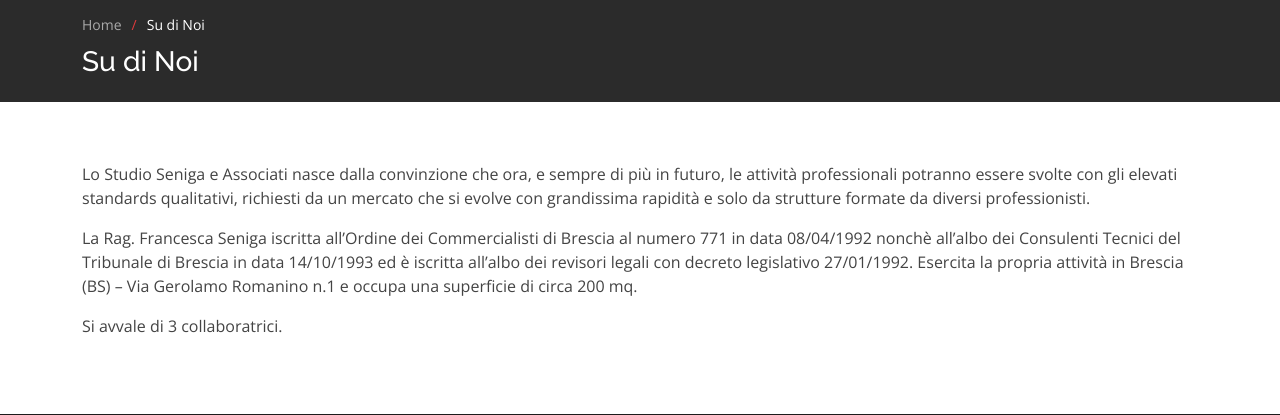
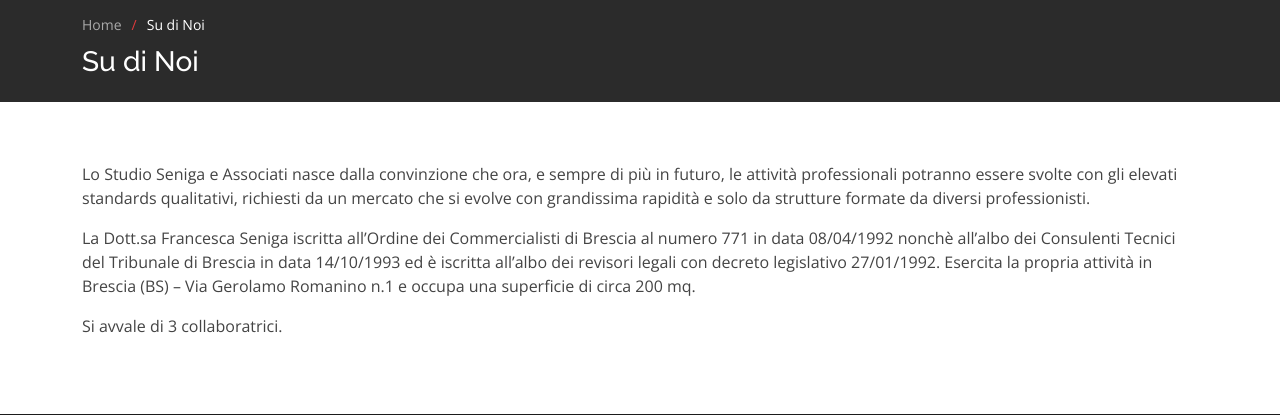
Before and after one commit to MrWeb/studioseniga-static, a PHP site: page /su-di-noi.php in a window 1280 px wide. Shown: the part 83-498 px from the top of the page. Run offline with PHP 8.4, Linux system fonts and the light colour scheme; some libraries are stand-ins or nearby versions.

Commit message:
Rag to Dott

```diff
--- a/su-di-noi.php
+++ b/su-di-noi.php
@@ -1,11 +1,11 @@
 <!DOCTYPE html>
 <html lang="en">
 
-<?php include_once 'html-header.php';?>
+<?php include_once 'html-header.php'; ?>
 
 <body>
 
-  <?php include_once 'header.php';?>
+  <?php include_once 'header.php'; ?>
 
   <main id="main">
 
@@ -25,7 +25,7 @@
     <section class="inner-page">
       <div class="container" data-aos="fade-up">
         <p>Lo Studio Seniga e Associati nasce dalla convinzione che ora, e sempre di più in futuro, le attività professionali potranno essere svolte con gli elevati standards qualitativi, richiesti da un mercato che si evolve con grandissima rapidità e solo da strutture formate da diversi professionisti.</p>
-        <p>La Rag. Francesca Seniga iscritta all’Ordine dei Commercialisti di Brescia al numero 771 in data 08/04/1992 nonchè all’albo dei Consulenti Tecnici del Tribunale di Brescia in data 14/10/1993 ed è iscritta all’albo dei revisori legali con decreto legislativo 27/01/1992. Esercita la propria attività in Brescia (BS) – Via Gerolamo Romanino n.1 e occupa una superficie di circa 200 mq.</p>
+        <p>La Dott.sa Francesca Seniga iscritta all’Ordine dei Commercialisti di Brescia al numero 771 in data 08/04/1992 nonchè all’albo dei Consulenti Tecnici del Tribunale di Brescia in data 14/10/1993 ed è iscritta all’albo dei revisori legali con decreto legislativo 27/01/1992. Esercita la propria attività in Brescia (BS) – Via Gerolamo Romanino n.1 e occupa una superficie di circa 200 mq.</p>
         <p>Si avvale di 3 collaboratrici.</p>
         </p>
       </div>
@@ -34,7 +34,7 @@
   </main><!-- End #main -->
 
   <!-- ======= Footer ======= -->
-  <?php include_once 'footer.php';?>
+  <?php include_once 'footer.php'; ?>
   <!-- End Footer -->
 
   <a href="#" class="back-to-top d-flex align-items-center justify-content-center"><i class="bi bi-arrow-up-short"></i></a>
```
